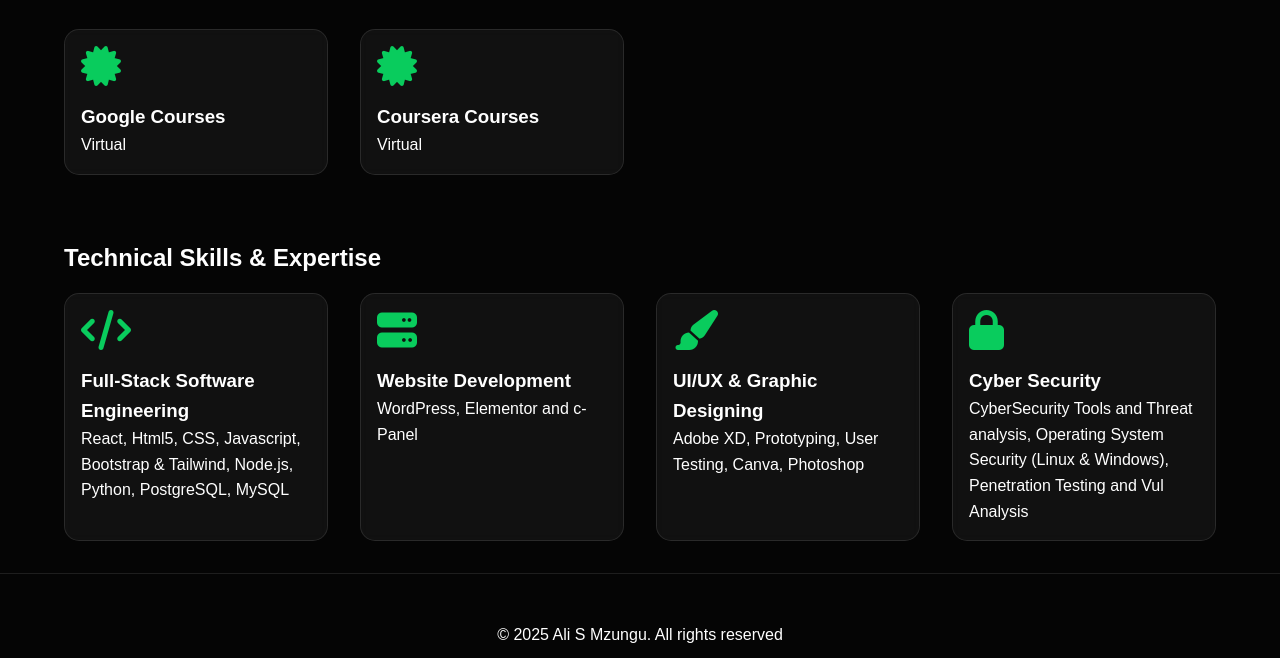
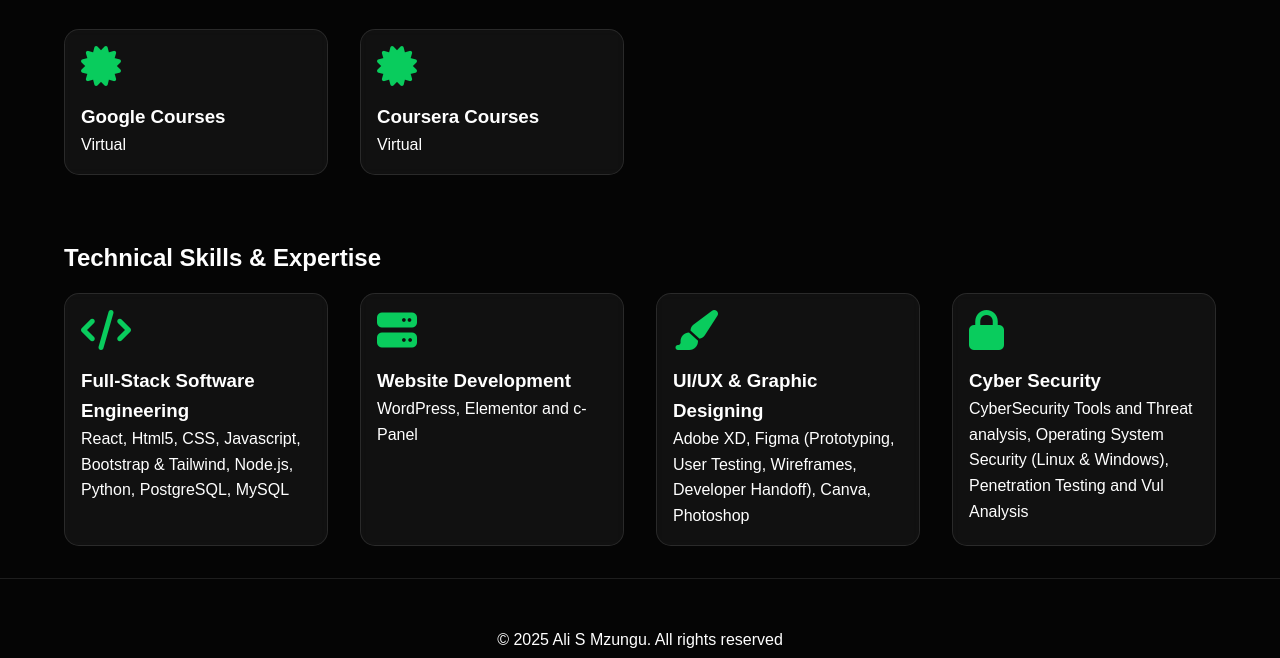
Before and after one commit to Alimzungu/updatedPort, a plain HTML site: page index.html in a window 1280 px wide. Shown: the part 1034-1692 px from the top of the page. Drawn offline with Linux system fonts and the light colour scheme.

Commit message:
Update index.html

```diff
--- a/index.html
+++ b/index.html
@@ -112,7 +112,7 @@
             <div class="skills-card">
                 <i class="fas fa-paint-brush"></i>
                 <h3>UI/UX & Graphic Designing</h3>
-                <p>Adobe XD, Prototyping, User Testing, Canva, Photoshop</p>
+                <p>Adobe XD, Figma (Prototyping, User Testing, Wireframes, Developer Handoff), Canva, Photoshop</p>
             </div>
             <div class="skills-card">
                 <i class="fas fa-lock"></i>
```
